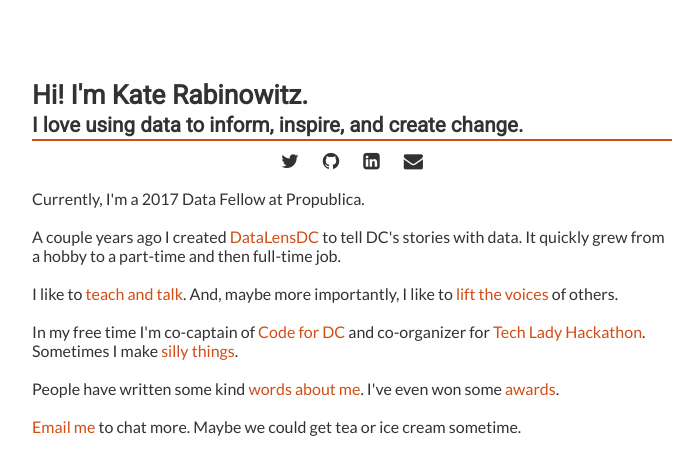
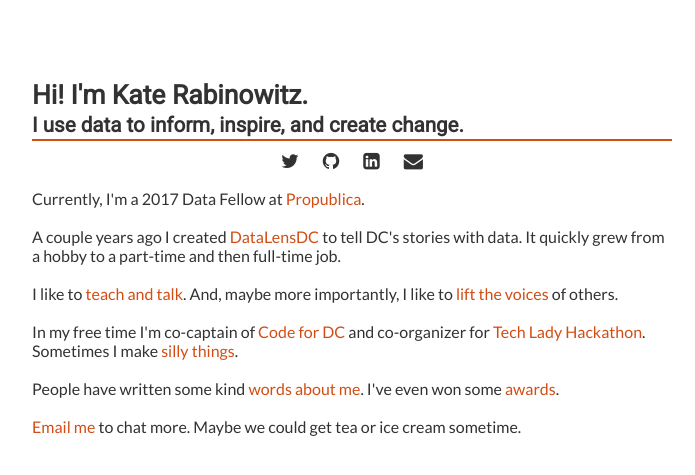
Before and after one commit to katerabinowitz/katerabinowitz.github.io, a Jekyll site: the page built from index.html, in a window 1280 px wide. Shown: the top 475 px of the page, without its empty margins (288-983 px from the left). Built offline with Jekyll 4.4.1, drawn with Linux system fonts in a browser that asks for light colours; nearby versions of some CDN libraries.

Commit message:
add propublica author page

```diff
--- a/_layouts/default.html
+++ b/_layouts/default.html
@@ -11,8 +11,8 @@
 
 <body>
   <div class="title">
-    <h2><a href="./homeTest.html">Hi! I'm Kate Rabinowitz.</a></h2>
-    <h3>I love using data to inform, inspire, and create change.</h3>
+    <h2><a href="./index.html">Hi! I'm Kate Rabinowitz.</a></h2>
+    <h3>I use data to inform, inspire, and create change.</h3>
   </div>
   <hr id="top-line">
 
--- a/index.html
+++ b/index.html
@@ -4,7 +4,7 @@
 
 <div class="bodyText">
 
-<p>Currently, I'm a 2017 Data Fellow at Propublica.
+<p>Currently, I'm a 2017 Data Fellow at <a href="https://www.propublica.org/people/kate-rabinowitz" class="link">Propublica</a>.
 
 <br><br>
 
```
